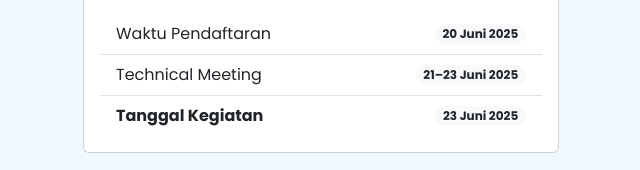
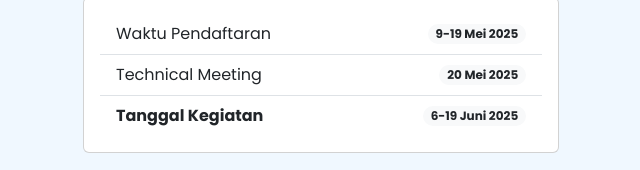
Before and after one commit to firdausillah/pmibanyuwangi, a plain HTML site: page index.html in a window 1280 px wide. Shown: the part 500-670 px from the top of the page, 319-959 px from the left. Drawn offline with nearby package versions, Linux system fonts and the light colour scheme.

Commit message:
Update index.html

```diff
--- a/index.html
+++ b/index.html
@@ -81,15 +81,15 @@
                     <ul class="list-group list-group-flush">
                         <li class="list-group-item d-flex justify-content-between align-items-center">
                             Waktu Pendaftaran
-                            <span class="badge rounded-pill bg-light text-dark">20 Juni 2025</span>
+                            <span class="badge rounded-pill bg-light text-dark">9-19 Mei 2025</span>
                         </li>
                         <li class="list-group-item d-flex justify-content-between align-items-center">
                             Technical Meeting
-                            <span class="badge rounded-pill bg-light text-dark">21–23 Juni 2025</span>
+                            <span class="badge rounded-pill bg-light text-dark">20 Mei 2025</span>
                         </li>
                         <li class="list-group-item d-flex justify-content-between align-items-center fw-semibold">
                             Tanggal Kegiatan
-                            <span class="badge rounded-pill bg-light text-dark">23 Juni 2025</span>
+                            <span class="badge rounded-pill bg-light text-dark">6-19 Juni 2025</span>
                         </li>
                     </ul>
                 </div>
```
